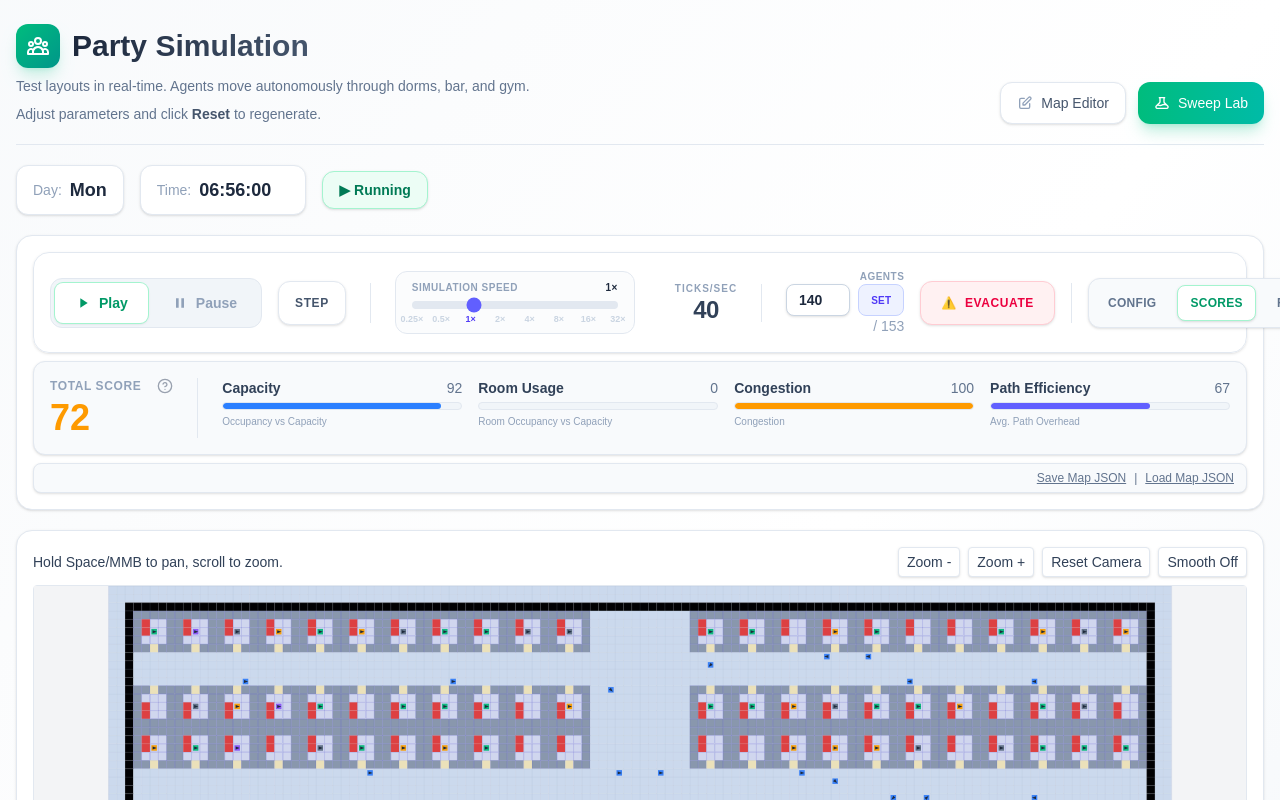
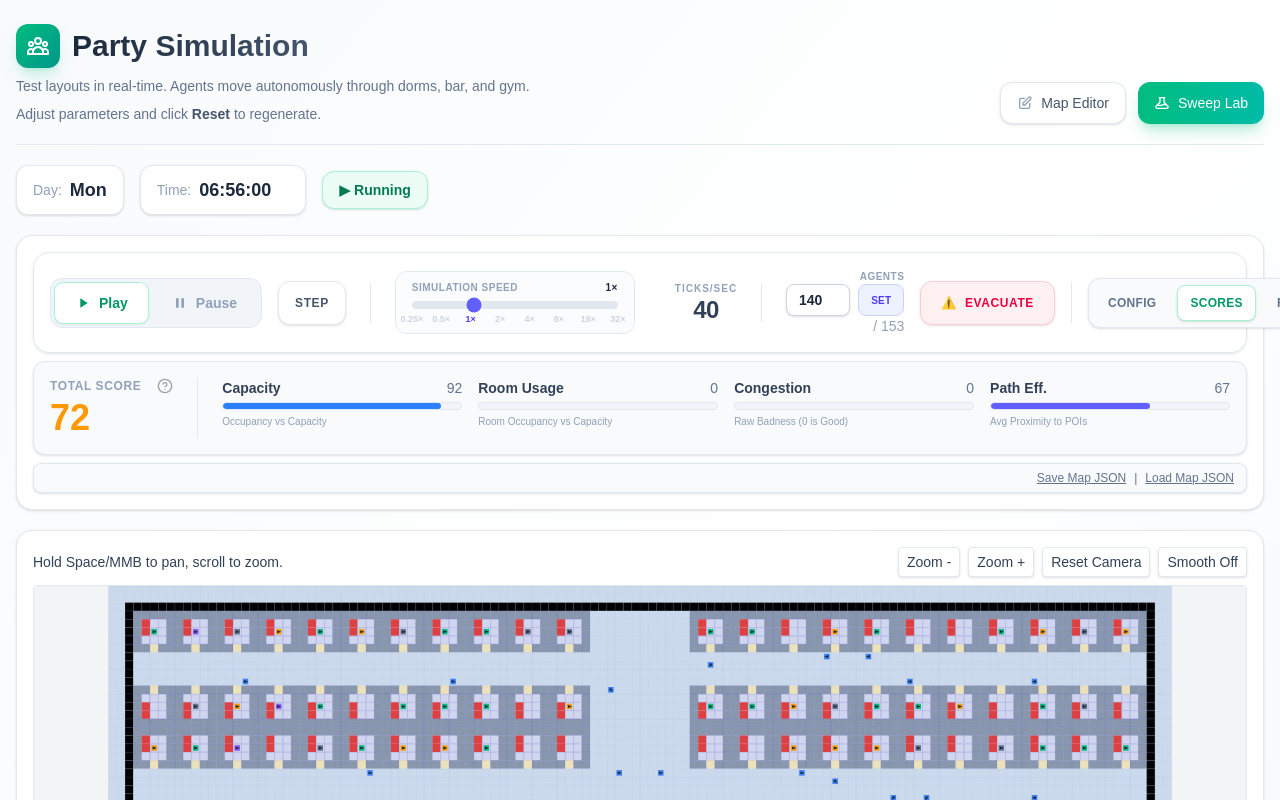
Before and after one commit to cakirmert/party-sim, a Next.js app: page / in a window 1280 px wide. Shown: the top 800 px of the page. Built offline with nearby package versions, Linux system fonts and the light colour scheme.

Commit message:
almost there

```diff
--- a/src/components/UIControls.tsx
+++ b/src/components/UIControls.tsx
@@ -282,8 +282,8 @@ export default function UIControls({ engineRef }: Props) {
                   <span className="text-xs uppercase font-bold text-slate-400 tracking-wider">Total Score</span>
                   <ScoreInfo score={liveScore} />
                 </div>
-                <span className={`text-4xl font-black ${liveScore.total >= 80 ? "text-emerald-500" : liveScore.total >= 50 ? "text-amber-500" : "text-rose-500"}`}>
-                  {Number(liveScore.total).toFixed(0)}
+                <span className={`text-4xl font-black ${!liveScore ? "text-slate-300" : liveScore.total >= 80 ? "text-emerald-500" : liveScore.total >= 50 ? "text-amber-500" : "text-rose-500"}`}>
+                  {!liveScore ? "Loading..." : Number(liveScore.total).toFixed(0)}
                 </span>
               </div>
 
@@ -291,7 +291,7 @@ export default function UIControls({ engineRef }: Props) {
                 {engineRef.current?.emergencyMode ? (
                   <ScoreCard
                     label="Evacuation"
-                    val={liveScore.emergencyEfficiency}
+                    val={liveScore?.emergencyEfficiency}
                     sub="Emergency Efficiency"
                     color="bg-rose-500"
                   />
@@ -299,29 +299,29 @@ export default function UIControls({ engineRef }: Props) {
                   <>
                     <ScoreCard
                       label="Capacity"
-                      val={liveScore.capacity}
+                      val={liveScore?.capacity}
                       sub="Occupancy vs Capacity"
                       color="bg-blue-500"
                       title="Weight: 40%"
                     />
                     <ScoreCard
                       label="Room Usage"
-                      val={liveScore.utilization}
+                      val={liveScore?.utilization}
                       sub="Room Occupancy vs Capacity"
                       color="bg-cyan-500"
                       title="Weight: 20%"
                     />
                     <ScoreCard
                       label="Congestion"
-                      val={liveScore.congestion}
-                      sub="Congestion"
+                      val={liveScore?.congestion}
+                      sub="Raw Badness (0 is Good)"
                       color="bg-amber-500"
                       title="Weight: 25%"
                     />
                     <ScoreCard
-                      label="Path Efficiency"
-                      val={liveScore.path}
-                      sub="Avg. Path Overhead"
+                      label="Path Eff."
+                      val={liveScore?.path}
+                      sub="Avg Proximity to POIs"
                       color="bg-indigo-500"
                       title="Weight: 15%"
                     />
@@ -335,7 +335,8 @@ export default function UIControls({ engineRef }: Props) {
 
       {/* Map Params Panel */}
       {showMapParams && (
-        <div className="w-full grid grid-cols-2 md:grid-cols-4 lg:grid-cols-6 gap-2 bg-slate-50 border border-slate-200 rounded p-2 z-40 relative shadow-lg">
+        <div className="bg-slate-50 border border-slate-200 rounded-xl p-4 shadow-sm">
+          <div className="grid grid-cols-2 md:grid-cols-4 lg:grid-cols-6 gap-4">
             <label className="text-xs text-slate-600 flex flex-col gap-1">
               Row Gap
               <input
@@ -426,6 +427,7 @@ export default function UIControls({ engineRef }: Props) {
               />
             </label>
           </div>
+        </div>
       )}
 
       {/* Helper Tools */}
@@ -464,17 +466,20 @@ export default function UIControls({ engineRef }: Props) {
   );
 }
 
-function ScoreCard({ label, val, sub, color, title }: { label: string; val: number; sub: string; color: string; title?: string }) {
+function ScoreCard({ label, val, sub, color, title }: { label: string; val: number | undefined | null; sub: string; color: string; title?: string }) {
+  const isLoading = val === undefined || val === null;
   const safeVal = val ?? 0;
   const w = Math.min(100, Math.max(0, safeVal));
   return (
     <div className="flex flex-col gap-1 min-w-[120px]" title={title}>
       <div className="flex justify-between items-baseline">
         <span className="text-sm font-bold text-slate-700">{label}</span>
-        <span className="text-sm font-mono font-medium text-slate-500">{safeVal.toFixed(0)}</span>
+        <span className="text-sm font-mono font-medium text-slate-500">
+          {isLoading ? "..." : safeVal.toFixed(0)}
+        </span>
       </div>
       <div className="h-2 w-full bg-slate-100 rounded-full overflow-hidden border border-slate-200">
-        <div className={`h-full rounded-full transition-all duration-500 ${color}`} style={{ width: `${w}%` }}></div>
+        <div className={`h-full rounded-full transition-all duration-500 ${isLoading ? "bg-slate-200" : color}`} style={{ width: `${w}%` }}></div>
       </div>
       <span className="text-[10px] text-slate-400">{sub}</span>
     </div>
--- a/src/lib/engine/Engine.ts
+++ b/src/lib/engine/Engine.ts
@@ -12,7 +12,7 @@ const BREAKFAST_MINUTES = 30;
 const POI_DWELL_MIN = 120;
 const POI_DWELL_MAX = 240;
 const RECENT_TILE_HISTORY = 6;
-const STUCK_SEARCH_TICKS = 15;
+const STUCK_SEARCH_TICKS = 5; // Reduced from 15 to make rerouting/congestion more sensitive
 const LOCAL_SEARCH_RADIUS = 0; // 0 => unlimited
 const LOCAL_SEARCH_MAX_NODES = 60000;
 const NAV_SEARCH_MAX_NODES = 20000;
@@ -1130,11 +1130,12 @@ export class Engine {
     this.perfTimer += dtSec;
     this.ticksThisSecond++;
 
-    // Decay congestion (User: "go lower as time passes")
-    // Decay by 1 per second? Or 5%?
-    // At 20 TPS, decay factor per tick 0.99?
+    // Decay MORE SLOWLY to allow accumulation.
     if (this.congestionLevel > 0) {
-      this.congestionLevel = Math.max(0, this.congestionLevel - (dtSec * 5)); // Decay 5 points per second
+      this.congestionLevel = Math.max(0, this.congestionLevel - (dtSec * 4)); // Reduced decay from 5 to 4
+    }
+    if (this.tickCount % 60 === 0 && this.congestionLevel > 0) {
+      console.log(`[Congestion] Level: ${this.congestionLevel.toFixed(2)}`);
     }
 
     // Update Max Occupancy Persistence (Check every tick for peak)
@@ -1261,6 +1262,7 @@ export class Engine {
         let step = this.chooseLocalStep(a, occupiedTiles);
         if (!step) {
           blockedThisTick = true;
+          this.congestionLevel += 0.2; // Minor congestion for waiting
           a.stuckTicks = Math.min(a.stuckTicks + 1, 1000);
           // Simplified: After waiting, just try any random walkable direction (no expensive A*)
           if (a.stuckTicks >= STUCK_SEARCH_TICKS) {
@@ -1326,6 +1328,11 @@ export class Engine {
                 // Update Map (Set remains same)
                 occupiedMap.set(this.keyOf(aPos), blocker);
                 occupiedMap.set(this.keyOf(bPos), a);
+
+                occupiedMap.set(this.keyOf(aPos), blocker);
+                occupiedMap.set(this.keyOf(bPos), a);
+
+                this.congestionLevel += 0.5; // Moderate congestion for swapping (crowding)
 
                 swapped = true;
                 movedThisTick = true;
--- a/src/lib/scoring.ts
+++ b/src/lib/scoring.ts
@@ -49,15 +49,8 @@ export function calculateLiveScore(m: ScoringMetrics): ScoreBreakdown {
     const gymScore = Math.min(100, (m.gymOccupancyRatio / 0.5) * 100);
     const scoreUtil = (barScore + gymScore) / 2;
 
-    // Congestion (Reroute Penalty)
-    // Each reroute penalizes score. Start at 100?
-    // User: "start with 0 and increase each time... (badness)".
-    // But Score is usually goodness.
-    // "Congestion should be minus" -> Maybe they want a negative score display?
-    // Or they want the "Value" to be the count (0 -> Inf), and Score to be (100 -> 0).
-    // Let's assume Score = 100 - (Count * 1).
-    // If we have 100 reroutes, score is 0.
-    const scoreCongestionTotal = Math.max(0, 100 - (m.rerouteCount * 2));
+    // Congestion Score: Starts at 100 (0 reroutes), decreases as reroutes increase.
+    const scoreCongestionTotal = 100 - m.rerouteCount;
 
     const isEmergency = m.emergencyEfficiency !== undefined;
 
@@ -84,7 +77,7 @@ export function calculateLiveScore(m: ScoringMetrics): ScoreBreakdown {
         total: Number(finalScore.toFixed(1)),
         capacity: Number(scoreCap.toFixed(1)),
         utilization: Number(scoreUtil.toFixed(1)),
-        congestion: Number(scoreCongestionTotal.toFixed(1)),
+        congestion: Number(m.rerouteCount.toFixed(1)), // Display Raw "Badness" (Starts at 0)
         path: Number(scorePath.toFixed(1)),
         emergency: m.emergencyEfficiency !== undefined ? Number(m.emergencyEfficiency.toFixed(1)) : undefined,
         details: {
```
Lines whose indentation alone changed are shown as unchanged.
